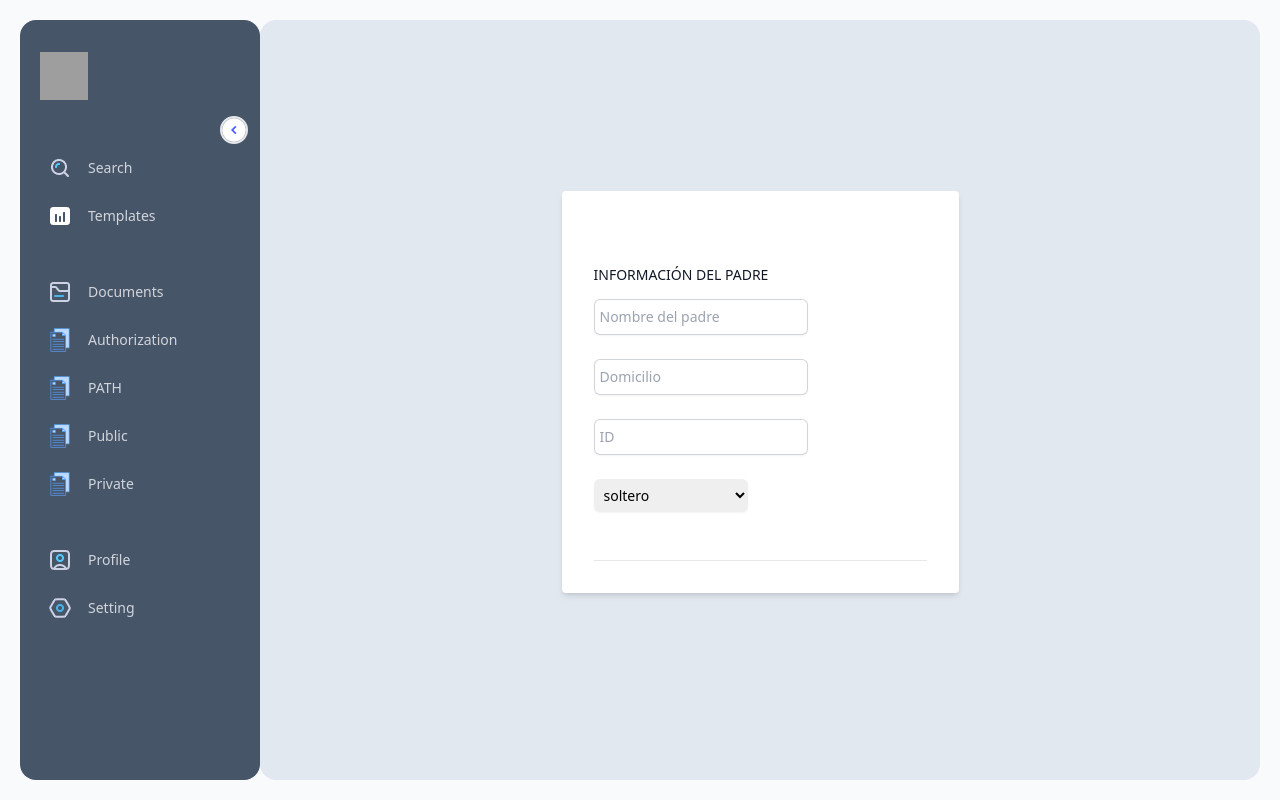
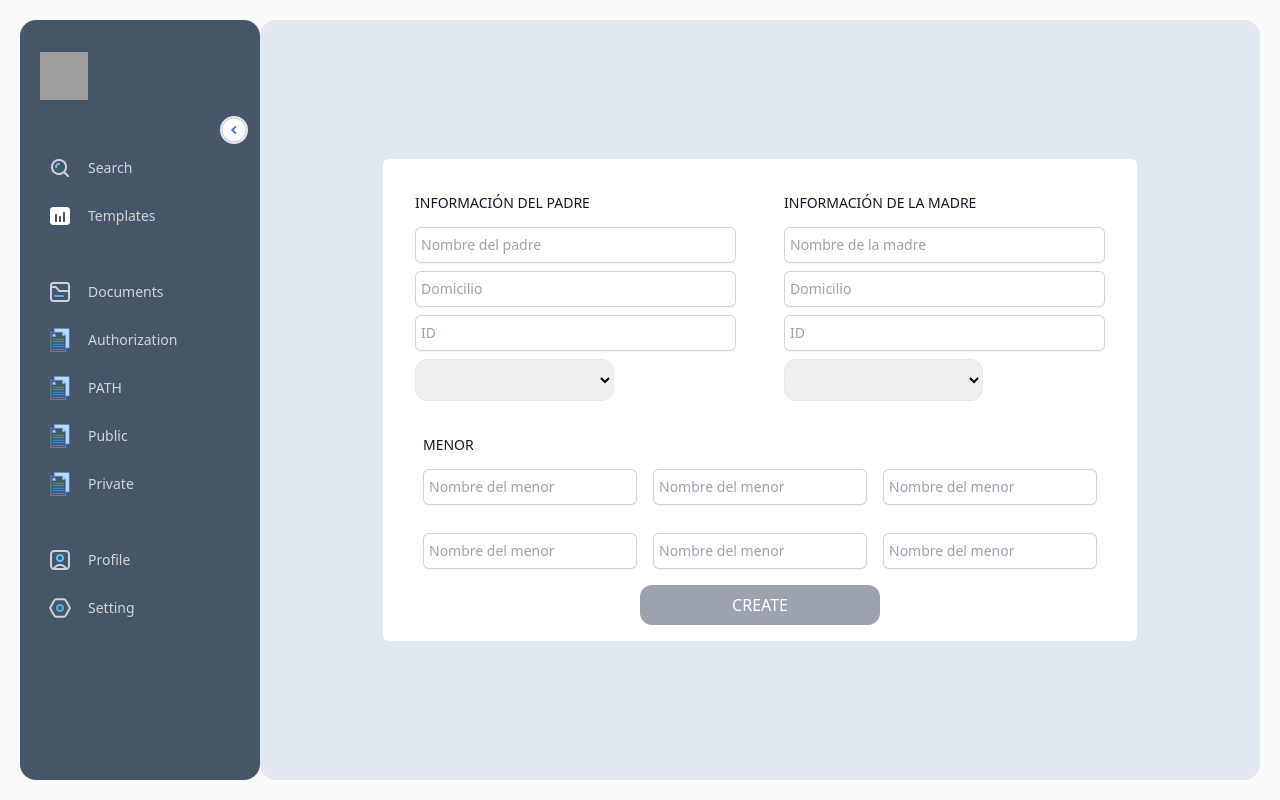
Before and after one commit to davidyanez27/client_lawyerApp, a React (Vite) app: page / in a window 1280 px wide. Built offline with nearby package versions, Linux system fonts and the light colour scheme; grey boxes are pictures that could not be loaded.

Commit message:
fix: change the form

```diff
--- a/src/components/Header.tsx
+++ b/src/components/Header.tsx
@@ -13,11 +13,10 @@ export default function Example() {
   });
 
   return (
-    <div className="bg-white shadow-md rounded px-8 pt-6 pb-8 mb-4 space-y-12 ">
-      <div className="border-b border-gray-900/10 pb-12">
-        <div className="mt-10 grid grid-cols-1 gap-x-6 gap-y-4 sm:grid-cols-6">
-          <div className="sm:col-span-4">
-            <div className="mt-2">
+    <form className="bg-white rounded-md p-4 space-y-4">
+      <div className="grid grid-cols-1 md:grid-cols-2 gap-4">
+        {/* Left Side */}
+        <div className="p-4">
           <FormInput
             labelName="Información del padre"
             values={register("name", { required: true })}
@@ -27,32 +26,7 @@ export default function Example() {
             placeholder="Nombre del padre"
             required
           />
-            </div>
 
-          </div>
-{/*
-          <div className="sm:col-span-3">
-            <label
-              htmlFor="last-name"
-              className="block text-sm font-medium leading-6 text-gray-900"
-            >
-              Last name
-            </label>
-            <div className="mt-2">
-              <input
-                type="text"
-                name="last-name"
-                id="last-name"
-                autoComplete="family-name"
-                className="block w-full rounded-md border-0 py-1.5 text-gray-900 shadow-sm ring-1 ring-inset ring-gray-300 placeholder:text-gray-400 sm:text-sm sm:leading-6"
-              />
-            </div>
-          </div> */}
-
-
-
-          <div className="sm:col-span-4">
-            <div className="mt-2">
           <FormInput
             labelClass="hidden"
             values={register("address", { required: true })}
@@ -62,11 +36,7 @@ export default function Example() {
             placeholder="Domicilio"
             required
           />
-            </div>
-          </div>
 
-          <div className="col-span-4">
-            <div className="mt-2">
           <FormInput
             labelClass="hidden"
             values={register("id", { required: true })}
@@ -76,33 +46,140 @@ export default function Example() {
             placeholder="ID"
             required
           />
-            </div>
+
+          <select
+            className="p-2 mt-2 rounded-xl border text-black"
+            id="maritalState"
+          >
+            <option></option>
+            <option>soltero</option>
+            <option>soltero en union libre</option>
+            <option>casado</option>
+          </select>
         </div>
 
+        {/* Right Side */}
+        <div className="p-4">
+          <FormInput
+            labelName="Información de la madre"
+            values={register("name1", { required: true })}
+            type="text"
+            name="madre"
+            id="madre"
+            placeholder="Nombre de la madre"
+            required
+          />
 
+          <FormInput
+            labelClass="hidden"
+            values={register("address", { required: true })}
+            type="text"
+            name="father_address"
+            id="father_address"
+            placeholder="Domicilio"
+            required
+          />
 
-          <div className="sm:col-span-3">
-            <div className="mt-2">
+          <FormInput
+            labelClass="hidden"
+            values={register("ID", { required: true })}
+            type="text"
+            name="father_ID"
+            id="father_ID"
+            placeholder="ID"
+            required
+          />
+
           <select
-                id="country"
-                name="country"
-                autoComplete="country-name"
-                className="block w-full rounded-md border-0 p-1.5 shadow-sm placeholder:text-gray-400 sm:text-sm sm:leading-6"
+            className="p-2 mt-2 rounded-xl border text-black"
+            id="maritalState"
           >
+            <option></option>
             <option>soltero</option>
+            <option>soltero en union libre</option>
             <option>casado</option>
-                <option>union libre</option>
           </select>
         </div>
       </div>
 
+      <div className="md:flex px-4">
+        <div className="w-1/3 mx-2">
+          <FormInput
+            labelName="Menor"
+            values={register("son_name", { required: true })}
+            type="text"
+            name="son_name"
+            id="son_name"
+            placeholder="Nombre del menor"
+            required
+          />
+        </div>
+        <div className="w-1/3 mx-2">
+          <FormInput
+            labelName="1"
+            labelClass="text-white"
+            values={register("son_name", { required: true })}
+            type="text"
+            name="son_name"
+            id="son_name"
+            placeholder="Nombre del menor"
+            required
+          />
+        </div>
+        <div className="w-1/3 mx-2">
+          <FormInput
+            labelName="1"
+            labelClass="text-white"
+            values={register("son_name", { required: true })}
+            type="text"
+            name="son_name"
+            id="son_name"
+            placeholder="Nombre del menor"
+            required
+          />
+        </div>
       </div>
 
-
-
-
+      <div className="flex px-4">
+        <div className="w-1/3 mx-2">
+          <FormInput
+            values={register("son_name", { required: true })}
+            type="text"
+            name="son_name"
+            id="son_name"
+            placeholder="Nombre del menor"
+            required
+          />
+        </div>
+        <div className="w-1/3 mx-2">
+          <FormInput
+            values={register("son_name", { required: true })}
+            type="text"
+            name="son_name"
+            id="son_name"
+            placeholder="Nombre del menor"
+            required
+          />
+        </div>
+        <div className="w-1/3 mx-2">
+          <FormInput
+            values={register("son_name", { required: true })}
+            type="text"
+            name="son_name"
+            id="son_name"
+            placeholder="Nombre del menor"
+            required
+          />
         </div>
       </div>
+
+      <button
+        type="submit"
+        className="flex w-1/3 mx-auto py-2 justify-center rounded-xl bg-gray-400 uppercase text-white hover:scale-110 duration-300"
+      >
+        Create
+      </button>
+    </form>
 
     // <form className="w-5/6">
     //   <div className="bg-white shadow-md rounded px-8 pt-6 pb-8 mb-4 flex flex-col">
--- /dev/null
+++ b/src/components/otroForm.tsx
@@ -0,0 +1,203 @@
+    // <div className="  bg-white p-5 rounded-xl border-b border-gray-900/10 ">
+    //   <div className="mt-10 grid grid-cols-1 gap-x-6 gap-y-4 sm:grid-cols-6">
+    //     <div className="sm:col-span-3">
+    //       <div className="mt-2">
+    //         <FormInput
+    //           labelName="Información del padre"
+    //           values={register("name", { required: true })}
+    //           type="text"
+    //           name="name"
+    //           id="name"
+    //           placeholder="Nombre del padre"
+    //           required
+    //         />
+    //       </div>
+    //     </div>
+
+import FormInput from "./FormInput";
+
+    //     <div className="sm:col-span-3">
+    //       <div className="mt-2">
+    //         <FormInput
+    //           labelName="Información de la madre"
+    //           values={register("name", { required: true })}
+    //           type="text"
+    //           name="name"
+    //           id="name"
+    //           placeholder="Nombre de la Madre"
+    //           required
+    //         />
+    //       </div>
+    //     </div>
+
+    //     <div className="sm:col-span-3">
+    //       <div className="mt-2">
+    //         <FormInput
+    //           values={register("name", { required: true })}
+    //           type="text"
+    //           name="name"
+    //           id="name"
+    //           placeholder="Nombre del padre"
+    //           required
+    //         />
+    //       </div>{" "}
+    //     </div>
+
+    //     <div className="sm:col-span-3">
+    //       <div className="mt-2">
+    //         <select
+    //           id="country"
+    //           name="country"
+    //           autoComplete="country-name"
+    //           className="block w-full rounded-md border-0 p-1.5 shadow-sm placeholder:text-gray-400 sm:text-sm sm:leading-6"
+    //         >
+    //           <option>soltero</option>
+    //           <option>casado</option>
+    //           <option>union libre</option>
+    //         </select>
+    //       </div>
+    //     </div>
+
+    //     <div className="col-span-full">
+    //       <label className="block text-sm font-medium leading-6 text-gray-900">
+    //         Street address
+    //       </label>
+    //       <div className="mt-2">
+    //         <input
+    //           type="text"
+    //           name="street-address"
+    //           id="street-address"
+    //           className="block w-full rounded-md border-0 py-1.5 text-gray-900 shadow-sm ring-1 ring-inset ring-gray-300 placeholder:text-gray-400 focus:ring-2 focus:ring-inset focus:ring-indigo-600 sm:text-sm sm:leading-6"
+    //         />
+    //       </div>
+    //     </div>
+
+    //     <div className="sm:col-span-2 sm:col-start-1">
+    //       <label className="block text-sm font-medium leading-6 text-gray-900">
+    //         City
+    //       </label>
+    //       <div className="mt-2">
+    //         <input
+    //           type="text"
+    //           name="city"
+    //           id="city"
+    //           className="block w-full rounded-md border-0 py-1.5 text-gray-900 shadow-sm ring-1 ring-inset ring-gray-300 placeholder:text-gray-400 focus:ring-2 focus:ring-inset focus:ring-indigo-600 sm:text-sm sm:leading-6"
+    //         />
+    //       </div>
+    //     </div>
+
+    //     <div className="sm:col-span-2">
+    //       <label className="block text-sm font-medium leading-6 text-gray-900">
+    //         State / Province
+    //       </label>
+    //       <div className="mt-2">
+    //         <input
+    //           type="text"
+    //           name="region"
+    //           id="region"
+    //           className="block w-full rounded-md border-0 py-1.5 text-gray-900 shadow-sm ring-1 ring-inset ring-gray-300 placeholder:text-gray-400 focus:ring-2 focus:ring-inset focus:ring-indigo-600 sm:text-sm sm:leading-6"
+    //         />
+    //       </div>
+    //     </div>
+
+    //     <div className="sm:col-span-2">
+    //       <label className="block text-sm font-medium leading-6 text-gray-900">
+    //         ZIP / Postal code
+    //       </label>
+    //       <div className="mt-2">
+    //         <input
+    //           type="text"
+    //           name="postal-code"
+    //           id="postal-code"
+    //           className="block w-full rounded-md border-0 py-1.5 text-gray-900 shadow-sm ring-1 ring-inset ring-gray-300 placeholder:text-gray-400 focus:ring-2 focus:ring-inset focus:ring-indigo-600 sm:text-sm sm:leading-6"
+    //         />
+    //       </div>
+    //     </div>
+    //   </div>
+    // </div>
+
+
+
+
+
+
+    <div className="mt-10 grid grid-cols-1 gap-x-6 gap-y-4 sm:grid-cols-6">
+    <div className="sm:col-span-4">
+      <div className="mt-2">
+        <FormInput
+          labelName="Información del padre"
+          values={register("name", { required: true })}
+          type="text"
+          name="name"
+          id="name"
+          placeholder="Nombre del padre"
+          required
+        />
+      </div>
+    </div>
+    {/*
+      <div className="sm:col-span-3">
+        <label
+          htmlFor="last-name"
+          className="block text-sm font-medium leading-6 text-gray-900"
+        >
+          Last name
+        </label>
+        <div className="mt-2">
+          <input
+            type="text"
+            name="last-name"
+            id="last-name"
+            autoComplete="family-name"
+            className="block w-full rounded-md border-0 py-1.5 text-gray-900 shadow-sm ring-1 ring-inset ring-gray-300 placeholder:text-gray-400 sm:text-sm sm:leading-6"
+          />
+        </div>
+      </div> */}
+
+    <div className="sm:col-span-4">
+      <div className="mt-2">
+        <FormInput
+          labelClass="hidden"
+          values={register("address", { required: true })}
+          type="text"
+          name="address"
+          id="address"
+          placeholder="Domicilio"
+          required
+        />
+      </div>
+    </div>
+
+    <div className="col-span-4">
+      <div className="mt-2">
+        <FormInput
+          labelClass="hidden"
+          values={register("id", { required: true })}
+          type="text"
+          name="id"
+          id="id"
+          placeholder="ID"
+          required
+        />
+      </div>
+    </div>
+
+    <div className="sm:col-span-3">
+      <div className="mt-2">
+        <select
+          id="country"
+          name="country"
+          autoComplete="country-name"
+          className="block w-full rounded-md border-0 p-1.5 shadow-sm placeholder:text-gray-400 sm:text-sm sm:leading-6"
+        >
+          <option>soltero</option>
+          <option>casado</option>
+          <option>union libre</option>
+        </select>
+      </div>
+    </div>
+  </div>
+
+function register(arg0: string, arg1: { required: boolean; }): any {
+    throw new Error("Function not implemented.");
+}
```
Lines whose indentation alone changed are shown as unchanged.
